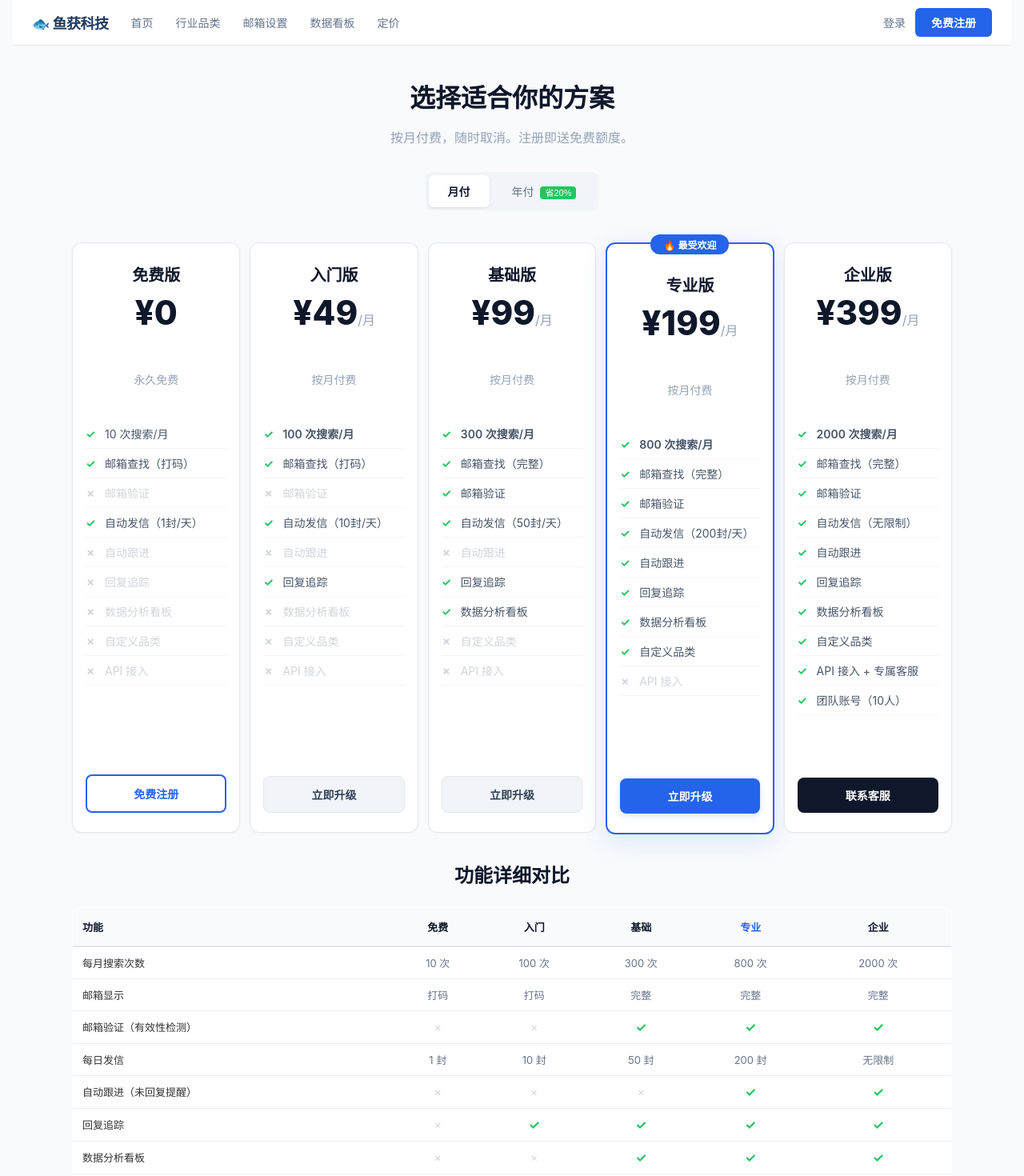
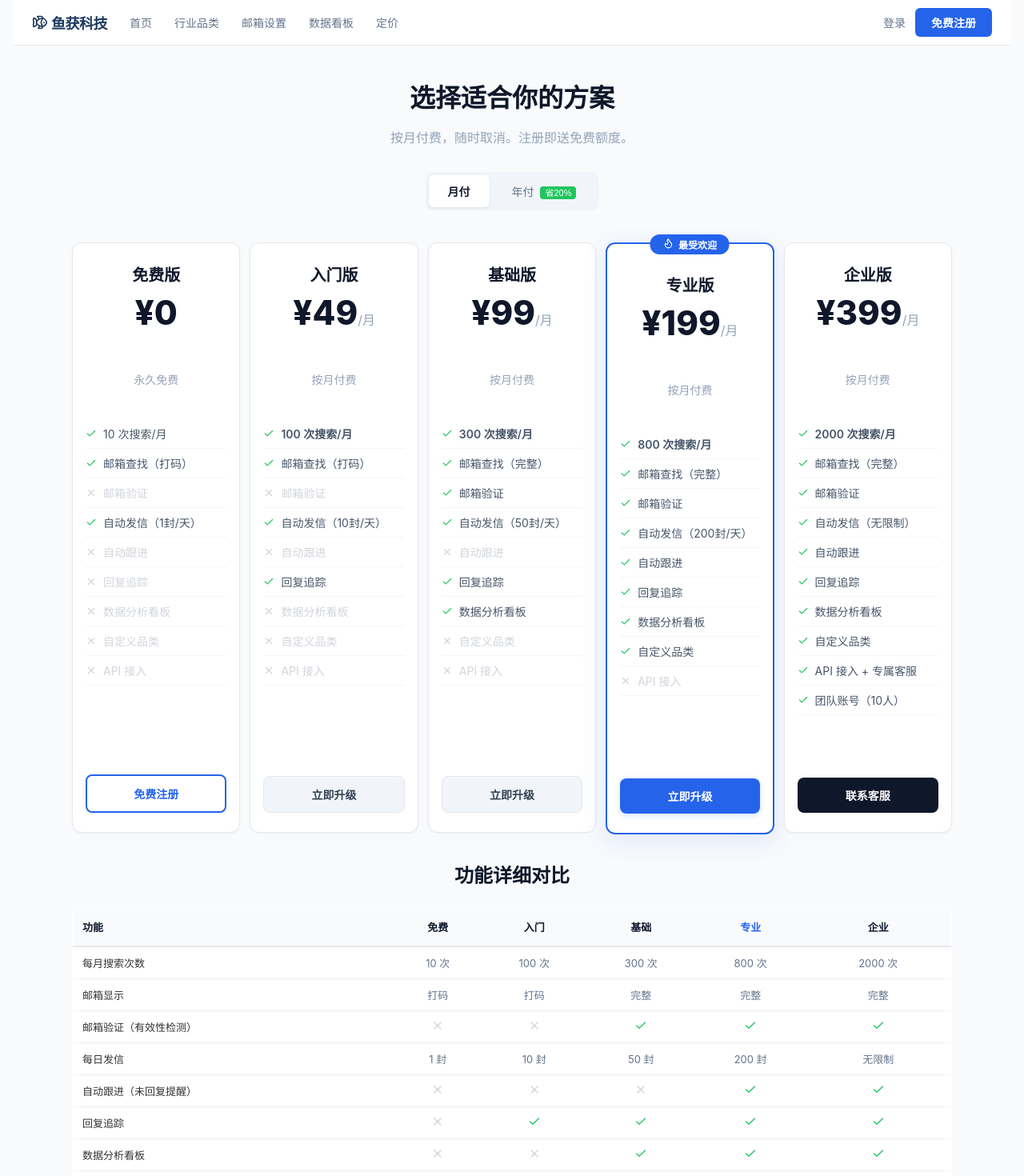
Before and after one commit to 321347/b2b-trade, a Next.js app: page /pricing in a window 1280 px wide. Shown: the top 1470 px of the page at 80% size. Built offline with nearby package versions, Linux system fonts and the light colour scheme.

Commit message:
全局替换 emoji 为 lucide-react SVG 图标（Nav/Admin/Send/定价/邮箱设置/搜索页）

```diff
--- a/package.json
+++ b/package.json
@@ -9,6 +9,7 @@
   },
   "dependencies": {
     "@supabase/supabase-js": "^2.107.0",
+    "lucide-react": "^1.18.0",
     "next": "^14.2.0",
     "nodemailer": "^7.0.13",
     "react": "^18.3.0",
--- a/src/app/Nav.js
+++ b/src/app/Nav.js
@@ -1,5 +1,6 @@
 'use client';
 import { useState, useEffect } from 'react';
+import { Fish } from 'lucide-react';
 
 export default function Nav() {
   const [user, setUser] = useState(null);
@@ -18,7 +19,7 @@ export default function Nav() {
   return (
     <nav style={{ borderBottom: '1px solid #e5e7eb', padding: '0 24px', display: 'flex', alignItems: 'center', justifyContent: 'space-between', height: 56, maxWidth: 1200, margin: '0 auto', background: '#fff' }}>
       <div style={{ display: 'flex', alignItems: 'center', gap: 28 }}>
-        <a href="/" style={{ fontWeight: 800, fontSize: 18, color: '#1e3a5f', textDecoration: 'none', letterSpacing: '-0.5px' }}>🐟 鱼获科技</a>
+        <a href="/" style={{ fontWeight: 800, fontSize: 18, color: '#1e3a5f', textDecoration: 'none', letterSpacing: '-0.5px', display: 'flex', alignItems: 'center', gap: 4 }}><Fish size={20} /> 鱼获科技</a>
         {links.map(l => (
           <a key={l.href} href={l.href} className={l.hideMobile ? 'hide-mobile' : ''} style={{ fontSize: 14, color: '#64748b', textDecoration: 'none', fontWeight: 500 }}>{l.label}</a>
         ))}
--- a/src/app/SearchPage.js
+++ b/src/app/SearchPage.js
@@ -1,5 +1,6 @@
 'use client';
 import { useState, useEffect, useRef } from 'react';
+import { Check } from 'lucide-react';
 import { maskEmail, loadHistory, saveHistory, authHeaders, MARKETS, INDUSTRY_GROUPS } from '@/lib/utils';
 
 export default function SearchPage({ variant = 'home' }) {
@@ -312,7 +313,7 @@ export default function SearchPage({ variant = 'home' }) {
               )}
               <button onClick={copyAll}
                 style={{ padding: '12px 24px', borderRadius: 8, border: '1px solid #e5e5e5', background: copiedAll ? '#16a34a' : '#fff', color: copiedAll ? '#fff' : '#64748b', cursor: 'pointer', fontSize: 14, fontWeight: 600 }}>
-                {copiedAll ? '已复制 ✓' : '复制全部（备用）'}
+                {copiedAll ? <><Check size={14} /> 已复制</> : '复制全部（备用）'}
               </button>
             </div>
           )}
--- a/src/app/admin/page.js
+++ b/src/app/admin/page.js
@@ -1,5 +1,6 @@
 'use client';
 import { useState, useEffect, useMemo } from 'react';
+import { Download } from 'lucide-react';
 
 const PLAN_KEYS = ['free', 'starter', 'basic', 'pro', 'enterprise'];
 const PLAN_NAMES = { free: '免费版', starter: '入门版', basic: '基础版', pro: '专业版', enterprise: '企业版' };
@@ -136,7 +137,7 @@ export default function Admin() {
         </div>
         <button onClick={exportCSV} disabled={filtered.length === 0}
           style={{ padding: '8px 16px', borderRadius: 6, border: '1px solid #e5e7eb', background: '#fff', cursor: filtered.length ? 'pointer' : 'default', fontSize: 13, opacity: filtered.length ? 1 : 0.5 }}>
-          📥 导出 CSV
+          <Download size={14} style={{ marginRight: 4 }} /> 导出 CSV
         </button>
       </div>
 
--- a/src/app/email-settings/page.js
+++ b/src/app/email-settings/page.js
@@ -1,5 +1,6 @@
 'use client';
 import { useState, useEffect } from 'react';
+import { Check } from 'lucide-react';
 
 const PRESETS = [
   { label: 'QQ邮箱', host: 'smtp.qq.com', port: 465 },
@@ -206,7 +207,7 @@ export default function EmailSettings() {
         <div style={{ display: 'flex', gap: 10, marginTop: 16 }}>
           <button onClick={handleSave}
             style={{ flex: 1, padding: '11px', borderRadius: 8, background: '#0f172a', color: '#fff', border: 'none', fontSize: 14, fontWeight: 600, cursor: 'pointer' }}>
-            {saved ? '已保存 ✓' : '保存配置'}
+            {saved ? <><Check size={14} /> 已保存</> : '保存配置'}
           </button>
           <button onClick={handleTest} disabled={testing || !form.host || !form.user || !form.pass}
             style={{ padding: '11px 24px', borderRadius: 8, border: '1px solid #0f172a', background: '#fff', color: '#0f172a', fontSize: 14, fontWeight: 600, cursor: (!form.host || !form.user || !form.pass) ? 'default' : 'pointer', opacity: (!form.host || !form.user || !form.pass) ? 0.4 : 1 }}>
--- a/src/app/pricing/page.js
+++ b/src/app/pricing/page.js
@@ -1,5 +1,6 @@
 'use client';
 import { useState } from 'react';
+import { Check, X, Flame } from 'lucide-react';
 
 export default function Pricing() {
   const [billing, setBilling] = useState('monthly');
@@ -100,8 +101,8 @@ export default function Pricing() {
   ];
 
   function CellValue({ val }) {
-    if (val === true) return <span style={{ color: '#22c55e', fontWeight: 700, fontSize: 16 }}>✓</span>;
-    if (val === false) return <span style={{ color: '#d1d5db' }}>✗</span>;
+    if (val === true) return <Check size={16} color="#22c55e" />;
+    if (val === false) return <X size={16} color="#d1d5db" />;
     return <span>{val}</span>;
   }
 
@@ -138,7 +139,7 @@ export default function Pricing() {
             }}>
               {p.primary && (
                 <div style={{ position: 'absolute', top: -12, left: '50%', transform: 'translateX(-50%)', background: '#2563eb', color: '#fff', padding: '4px 16px', borderRadius: 12, fontSize: 12, fontWeight: 600 }}>
-                  🔥 最受欢迎
+                  <Flame size={14} style={{ marginRight: 2 }} /> 最受欢迎
                 </div>
               )}
               <h3 style={{ fontSize: 20, fontWeight: 700, color: '#0f172a', margin: p.primary ? '12px 0 8px' : '0 0 8px' }}>{p.name}</h3>
@@ -157,7 +158,7 @@ export default function Pricing() {
               <ul style={{ listStyle: 'none', padding: 0, textAlign: 'left', marginBottom: 28 }}>
                 {p.features.map(f => (
                   <li key={f.text} style={{ padding: '8px 0', fontSize: 14, color: f.included ? '#475569' : '#d1d5db', borderBottom: '1px solid #f5f5f5', display: 'flex', alignItems: 'center', gap: 8 }}>
-                    <span style={{ color: f.included ? '#22c55e' : '#d1d5db', fontWeight: 700, fontSize: 14, width: 16 }}>{f.included ? '✓' : '✗'}</span>
+                    {f.included ? <Check size={14} color="#22c55e" /> : <X size={14} color="#d1d5db" />}
                     <span style={{ fontWeight: f.bold ? 600 : 400 }}>{f.text}</span>
                   </li>
                 ))}
--- a/src/app/send/page.js
+++ b/src/app/send/page.js
@@ -1,5 +1,6 @@
 'use client';
 import { useState, useEffect } from 'react';
+import { XCircle, CheckCircle } from 'lucide-react';
 import { authHeaders } from '@/lib/utils';
 
 export default function Send() {
@@ -105,8 +106,8 @@ export default function Send() {
 
       {result && (
         <div style={{ marginTop: 20, padding: 16, borderRadius: 8, background: result.error ? '#fef2f2' : '#f0fdf4', border: '1px solid ' + (result.error ? '#fecaca' : '#bbf7d0') }}>
-          {result.error ? <div style={{ color: '#dc2626' }}>❌ {result.error}</div>
-            : <div style={{ color: '#15803d' }}>✅ 发送 {result.sent || result.results?.length} 封，失败 {result.failed || 0} 封
+          {result.error ? <div style={{ color: '#dc2626' }}><XCircle size={16} style={{ marginRight: 4 }} />{result.error}</div>
+            : <div style={{ color: '#15803d' }}><CheckCircle size={16} style={{ marginRight: 4 }} />发送 {result.sent || result.results?.length} 封，失败 {result.failed || 0} 封
               {result.results && <ul style={{ marginTop: 8, fontSize: 13 }}>{result.results.map((r,i) => <li key={i}>{r.email}: {r.status === 'ok' ? '已发送' : r.error}</li>)}</ul>}
             </div>}
         </div>
```
Also changed, not shown: 1 other file (tests, documents, lock files or other folders).
